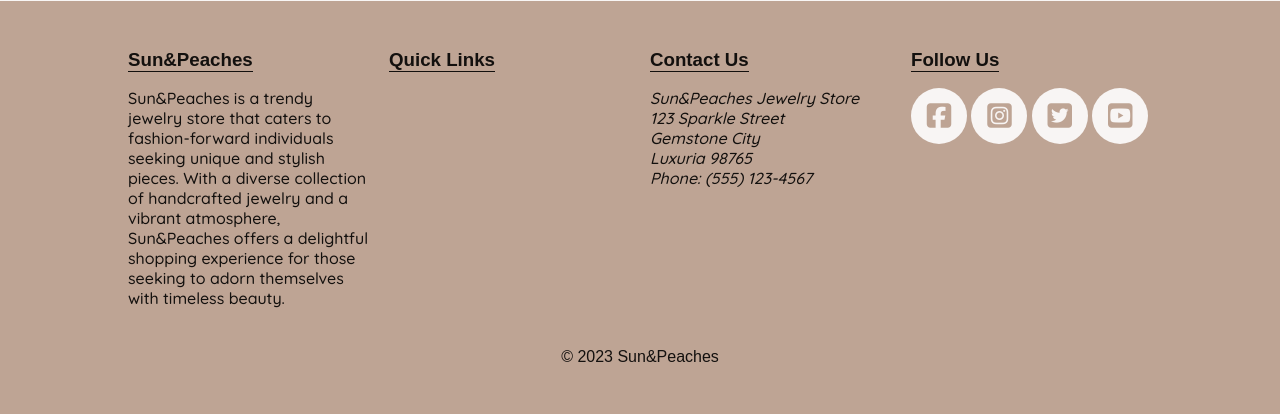
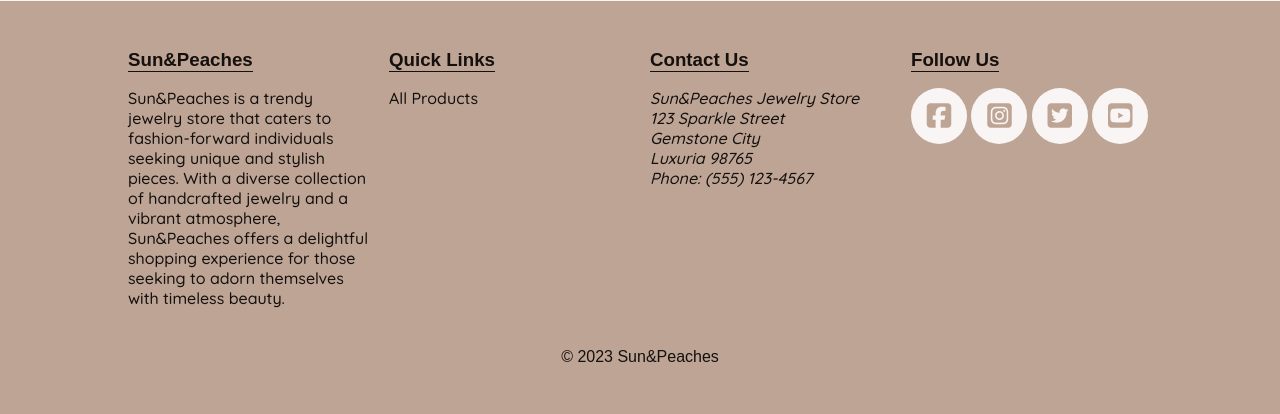
Before and after one commit to radule90/CI_PP_5, a Django app: page /account/dashboard/ in a window 1280 px wide. Shown: the part 767-1181 px from the top of the page. Run offline with Django 4.2, Linux system fonts and the light colour scheme; the visitor is signed in with stand-in values (Sample User, id 1); data that the repository does not hold is empty; some libraries are stand-ins or nearby versions; some web fonts are replaced.

Commit message:
Add footer quick links and style

```diff
--- a/static/css/styles.css
+++ b/static/css/styles.css
@@ -1228,6 +1228,12 @@ dialog button i {
     border-block-end: 1px solid var(--footer-color);
 }
 
+.quick-links a {
+    display: block;
+    width: fit-content;
+    color: var(--footer-color);
+}
+
 .footer-social {
     list-style-type: none;
 }
--- a/templates/includes/footer.html
+++ b/templates/includes/footer.html
@@ -15,8 +15,14 @@
             </section>
             <!-- Quick Links Section -->
 
-            <section class="box">
+            <section class="box quick-links">
                 <h3>Quick Links</h3>
+                <!-- Link to show all products -->
+                <a href="{% url 'shop' %}" class="custom-pointer">All Products</a>
+                {% comment %} Loop through category links {% endcomment %}
+                {% for category_link in links %}
+                   <a href="{{ category_link.get_absolute_url }}" class="custom-pointer">{{ category_link.category_name }}</a>
+                {% endfor %}
             </section>
             <!-- Contact Details Section -->
             <section class="box">
```
